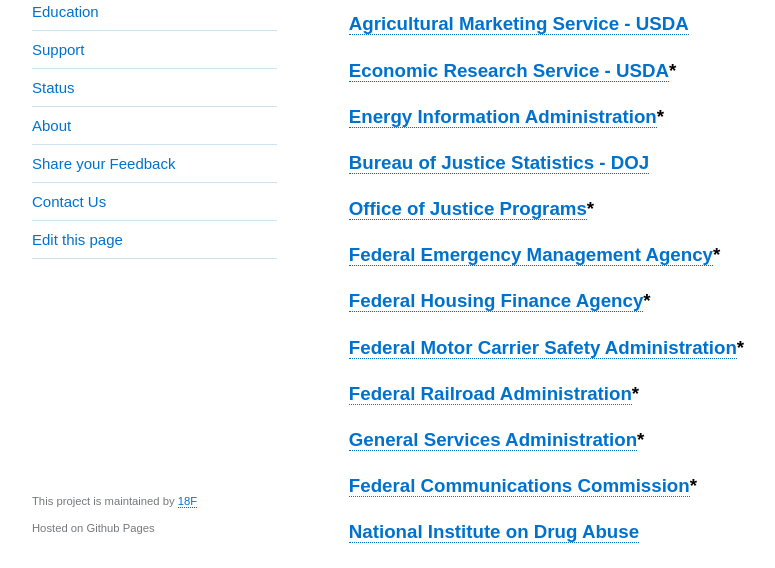
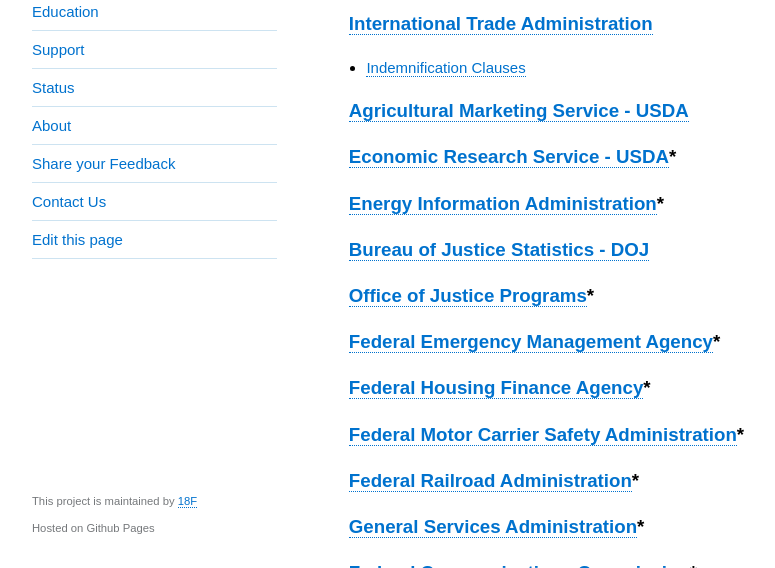
Before and after one commit to 18F/API-All-the-X, a Jekyll site: the page built from pages/agency_tos_improvements.md, in a window 1280 px wide and 900 px high, cut to the strip 332-900 px from the top of the window. Shown: the whole strip, without its empty margins (128-903 px from the left). Built offline with Jekyll 4.4.1, drawn with Linux system fonts in a browser that asks for light colours.

Commit message:
adding ITA

```diff
--- a/pages/agency_tos_improvements.md
+++ b/pages/agency_tos_improvements.md
@@ -20,6 +20,8 @@
 
 ### [Census Bureau - Commerce](http://www.census.gov/developers/tos/terms.html)*
 
+### [International Trade Administration](http://developer.trade.gov/tos.html)
+* [Indemnification Clauses](https://github.com/InternationalTradeAdministration/developerportal/pull/25)
 
 ### [Agricultural Marketing Service - USDA](http://search.ams.usda.gov/farmersmarkets/v1/APITOS.html)
 
```
